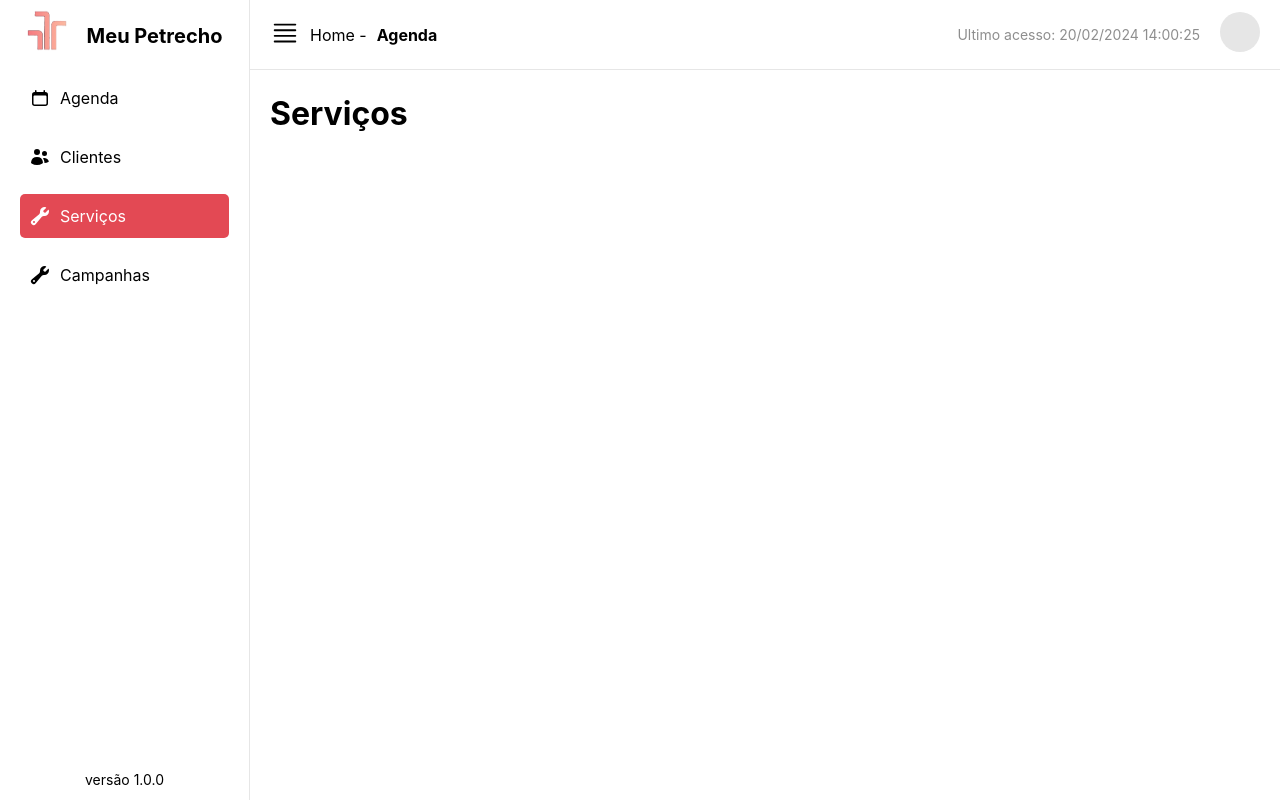
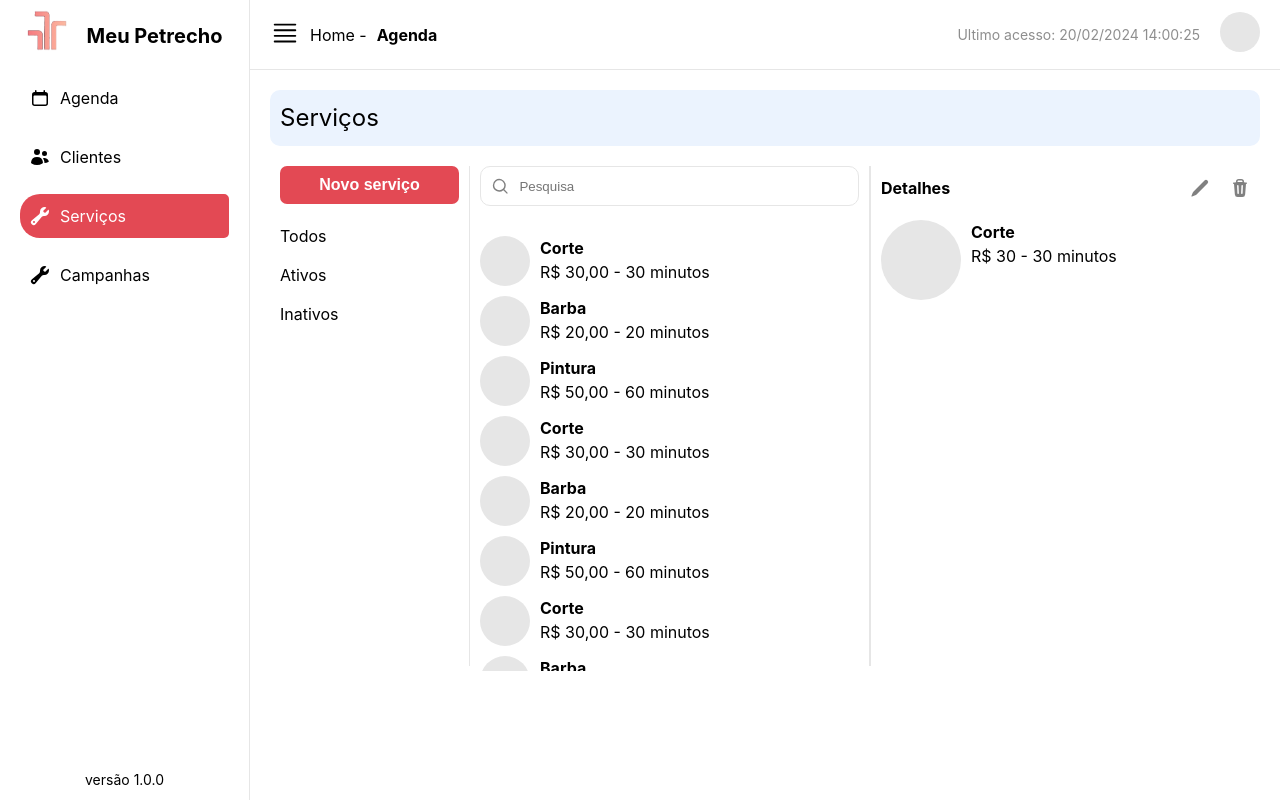
Before and after one commit to m-paice/meu-petrecho-site-v2, a React (Vite) app: page /services in a window 1280 px wide. Built offline with nearby package versions, Linux system fonts and the light colour scheme.

Commit message:
feat: services list new model

```diff
--- /dev/null
+++ b/src/components/ServicesDetails/index.tsx
@@ -0,0 +1,58 @@
+import { useNavigate } from "react-router-dom";
+import { PencilIcon, TrashIcon } from "@heroicons/react/20/solid";
+
+export function ServicesDetails() {
+  const navigate = useNavigate();
+  return (
+    <div
+      style={{
+        borderLeft: "1px solid #e6e6e6",
+      }}
+    >
+      <div
+        style={{
+          display: "flex",
+          justifyContent: "space-between",
+          alignItems: "center",
+          padding: "10px",
+        }}
+      >
+        <h4>Detalhes</h4>
+        <div
+          style={{
+            display: "flex",
+            gap: 20,
+          }}
+        >
+          <PencilIcon
+            width={20}
+            color="gray"
+            style={{ cursor: "pointer" }}
+            onClick={() => navigate("/services/1/edit")}
+          />
+          <TrashIcon width={20} color="gray" style={{ cursor: "pointer" }} />
+        </div>
+      </div>
+      <div
+        style={{
+          padding: "10px",
+          display: "flex",
+          gap: 10,
+        }}
+      >
+        <div
+          style={{
+            width: 80,
+            height: 80,
+            backgroundColor: "#e6e6e6",
+            borderRadius: 80,
+          }}
+        />
+        <div>
+          <h4>Corte</h4>
+          <p>R$ 30 - 30 minutos</p>
+        </div>
+      </div>
+    </div>
+  );
+}
--- /dev/null
+++ b/src/components/ServicesFilter/index.tsx
@@ -0,0 +1,16 @@
+export function ServicesFilter() {
+  return (
+    <div
+      style={{
+        display: "flex",
+        flexDirection: "column",
+        gap: 15,
+        marginTop: 20,
+      }}
+    >
+      <p>Todos</p>
+      <p>Ativos</p>
+      <p>Inativos</p>
+    </div>
+  );
+}
--- /dev/null
+++ b/src/components/ServicesList/index.tsx
@@ -0,0 +1,96 @@
+import { MagnifyingGlassIcon } from "@heroicons/react/20/solid";
+import { useMemo, useState } from "react";
+
+interface Props {
+  services: {
+    id: string;
+    name: string;
+    price: number;
+    time: number;
+  }[];
+}
+
+export function ServicesList({ services }: Props) {
+  const [search, setSearch] = useState("");
+
+  const servicesFiltered = useMemo(() => {
+    return search.length > 0
+      ? services.filter((service) =>
+          service.name.toLowerCase().includes(search.toLowerCase())
+        )
+      : [];
+  }, [search, services]);
+
+  return (
+    <div
+      style={{
+        borderRight: "1px solid #e6e6e6",
+        paddingLeft: 10,
+        paddingRight: 10,
+      }}
+    >
+      <div
+        style={{
+          display: "flex",
+          gap: 10,
+          alignItems: "center",
+          padding: "10px",
+          borderRadius: 10,
+          border: "1px solid #e6e6e6",
+        }}
+      >
+        <MagnifyingGlassIcon width={20} color="gray" />
+        <input
+          type="text"
+          placeholder="Pesquisa"
+          value={search}
+          onChange={(e) => setSearch(e.target.value)}
+          style={{
+            border: "none",
+            outline: "none",
+            width: "100%",
+          }}
+        />
+      </div>
+      <div
+        style={{
+          overflowY: "auto",
+          height: 445,
+          marginTop: 20,
+        }}
+      >
+        {(search.length > 0 ? servicesFiltered : services).map(
+          (service, index) => (
+            <div
+              key={index}
+              style={{
+                margin: "10px 0",
+                display: "flex",
+                gap: 10,
+              }}
+            >
+              <div
+                style={{
+                  width: 50,
+                  height: 50,
+                  backgroundColor: "#e6e6e6",
+                  borderRadius: 50,
+                }}
+              />
+              <div>
+                <h4>{service.name}</h4>
+                <p>
+                  R${" "}
+                  {service.price.toLocaleString("pt-BR", {
+                    minimumFractionDigits: 2,
+                  })}{" "}
+                  - {service.time} minutos
+                </p>
+              </div>
+            </div>
+          )
+        )}
+      </div>
+    </div>
+  );
+}
--- /dev/null
+++ b/src/components/ServicesNew/index.tsx
@@ -0,0 +1,9 @@
+import { useNavigate } from "react-router-dom";
+import { Button } from "../Button";
+
+export function ServicesNew() {
+  const navigate = useNavigate();
+  return (
+    <Button title="Novo serviço" onClick={() => navigate("/services/new")} />
+  );
+}
--- a/src/components/Sidebar/index.tsx
+++ b/src/components/Sidebar/index.tsx
@@ -86,9 +86,14 @@ export function Sidebar() {
                 alignItems: "center",
                 margin: "15px 0",
                 borderRadius: 5,
-                backgroundColor:
-                  location.pathname === route.path ? "#e34954" : "white",
-                color: location.pathname === route.path ? "white" : "black",
+                borderTopLeftRadius: 20,
+                borderBottomLeftRadius: 20,
+                backgroundColor: location.pathname.includes(route.path)
+                  ? "#e34954"
+                  : "white",
+                color: location.pathname.includes(route.path)
+                  ? "white"
+                  : "black",
                 transition: "0.3s",
               }}
             >
--- a/src/pages/Clients.tsx
+++ b/src/pages/Clients.tsx
@@ -1,3 +1,4 @@
+import { useNavigate } from "react-router-dom";
 import { Button } from "../components/Button";
 import { Table } from "../components/Table";
 
@@ -5,24 +6,26 @@ const clients = [
   {
     id: 1,
     name: "João",
-    phone: "11 99999-9999",
+    phone: "11999999999",
     email: "joao@email.com",
   },
   {
     id: 2,
     name: "Maria",
-    phone: "11 99999-9999",
+    phone: "11999999999",
     email: "maria@email.com",
   },
   {
     id: 3,
     name: "José",
-    phone: "11 99999-9999",
+    phone: "11999999999",
     email: "jose@email.com",
   },
 ];
 
 export function Clients() {
+  const navigate = useNavigate();
+
   return (
     <div>
       <div
@@ -44,7 +47,10 @@ export function Clients() {
           Clientes
         </h4>
         <div>
-          <Button title="novo cliente" />
+          <Button
+            title="novo cliente"
+            onClick={() => navigate("/clients/new")}
+          />
         </div>
       </div>
 
@@ -52,8 +58,25 @@ export function Clients() {
         data={clients}
         headers={[
           { key: "name", title: "Nome" },
-          { key: "phone", title: "Telefone" },
+          {
+            key: "phone",
+            title: "Telefone",
+            formated: (phone: string) =>
+              phone.replace(/(\d{2})(\d{5})(\d{4})/, "($1) $2-$3"),
+          },
           { key: "email", title: "E-mail" },
+        ]}
+        actions={[
+          {
+            title: "Editar",
+            name: "edit",
+            onClick: (id: string) => navigate(`/clients/${id}/edit`),
+          },
+          {
+            title: "Excluir",
+            name: "delete",
+            onClick: (id: string) => navigate(`/clients/${id}/delete`),
+          },
         ]}
       />
     </div>
--- /dev/null
+++ b/src/pages/FormClients.tsx
@@ -0,0 +1,54 @@
+import { useNavigate, useParams } from "react-router-dom";
+import { Input } from "../components/Input";
+import { Button } from "../components/Button";
+
+export function FormClients() {
+  const { id } = useParams();
+  const navigate = useNavigate();
+
+  return (
+    <div
+      style={{
+        display: "flex",
+        justifyContent: "center",
+        alignItems: "center",
+      }}
+    >
+      <div
+        style={{
+          width: "100%",
+          maxWidth: 700,
+        }}
+      >
+        <h1>{id ? "Atualizando cliente" : "Novo cliente"}</h1>
+
+        <form
+          onSubmit={() => navigate("/clients")}
+          style={{
+            display: "flex",
+            flexDirection: "column",
+            gap: 16,
+            marginTop: 40,
+          }}
+        >
+          <Input
+            label="Nome"
+            placeholder="Digite o nome do cliente"
+            id="name"
+          />
+          <Input
+            label="Telefone"
+            placeholder="Digite o telefone do cliente"
+            id="cellPhone"
+          />
+          <Input
+            label="Mês de aniversário"
+            placeholder="Digite o mês de aniversário do cliente"
+            id="birthMonth"
+          />
+          <Button title="Salvar" />
+        </form>
+      </div>
+    </div>
+  );
+}
--- /dev/null
+++ b/src/pages/FormServices.tsx
@@ -0,0 +1,54 @@
+import { useNavigate, useParams } from "react-router-dom";
+import { Input } from "../components/Input";
+import { Button } from "../components/Button";
+
+export function FormServices() {
+  const { id } = useParams();
+  const navigate = useNavigate();
+
+  return (
+    <div
+      style={{
+        display: "flex",
+        justifyContent: "center",
+        alignItems: "center",
+      }}
+    >
+      <div
+        style={{
+          width: "100%",
+          maxWidth: 700,
+        }}
+      >
+        <h1>{id ? "Atualizando serviço" : "Novo serviço"}</h1>
+
+        <form
+          onSubmit={() => navigate("/services")}
+          style={{
+            display: "flex",
+            flexDirection: "column",
+            gap: 16,
+            marginTop: 40,
+          }}
+        >
+          <Input
+            label="Nome"
+            placeholder="Digite o nome do serviço"
+            id="name"
+          />
+          <Input
+            label="Valor"
+            placeholder="Digite o valor do serviço"
+            id="price"
+          />
+          <Input
+            label="Tempo de atendimento"
+            placeholder="Digite o tempo de atendimento do serviço"
+            id="time"
+          />
+          <Button title="Salvar" />
+        </form>
+      </div>
+    </div>
+  );
+}
--- a/src/pages/Services.tsx
+++ b/src/pages/Services.tsx
@@ -1,7 +1,108 @@
+import { ServicesList } from "../components/ServicesList";
+import { ServicesDetails } from "../components/ServicesDetails";
+import { ServicesNew } from "../components/ServicesNew";
+import { ServicesFilter } from "../components/ServicesFilter";
+
+const services = [
+  {
+    id: "1",
+    name: "Corte",
+    price: 30,
+    time: 30,
+  },
+  {
+    id: "2",
+    name: "Barba",
+    price: 20,
+    time: 20,
+  },
+  {
+    id: "3",
+    name: "Pintura",
+    price: 50,
+    time: 60,
+  },
+  {
+    id: "1",
+    name: "Corte",
+    price: 30,
+    time: 30,
+  },
+  {
+    id: "2",
+    name: "Barba",
+    price: 20,
+    time: 20,
+  },
+  {
+    id: "3",
+    name: "Pintura",
+    price: 50,
+    time: 60,
+  },
+  {
+    id: "1",
+    name: "Corte",
+    price: 30,
+    time: 30,
+  },
+  {
+    id: "2",
+    name: "Barba",
+    price: 20,
+    time: 20,
+  },
+  {
+    id: "3",
+    name: "Pintura",
+    price: 50,
+    time: 60,
+  },
+];
+
 export function Services() {
   return (
     <div>
-      <h1>Serviços</h1>
+      <div style={styles.container}>
+        <h4
+          style={{
+            fontSize: 24,
+            fontWeight: "400",
+          }}
+        >
+          Serviços
+        </h4>
+      </div>
+      <div style={styles.grid}>
+        <div style={styles.wrapperActions}>
+          <ServicesNew />
+          <ServicesFilter />
+        </div>
+        <ServicesList services={services} />
+        <ServicesDetails />
+      </div>
     </div>
   );
 }
+
+const styles = {
+  container: {
+    backgroundColor: "#ebf3fe",
+    padding: "10px",
+    display: "flex",
+    justifyContent: "space-between",
+    alignItems: "center",
+    borderRadius: 10,
+    marginBottom: 20,
+  },
+  grid: {
+    display: "grid",
+    gridTemplateColumns: "200px 400px 1fr",
+    gridTemplateRows: "500px",
+  },
+  wrapperActions: {
+    borderRight: "1px solid #e6e6e6",
+    paddingLeft: 10,
+    paddingRight: 10,
+  },
+};
```
Also changed, not shown: src/components/Table/index.tsx (+26 -16 lines), src/routes/index.tsx (+18 -0 lines).
